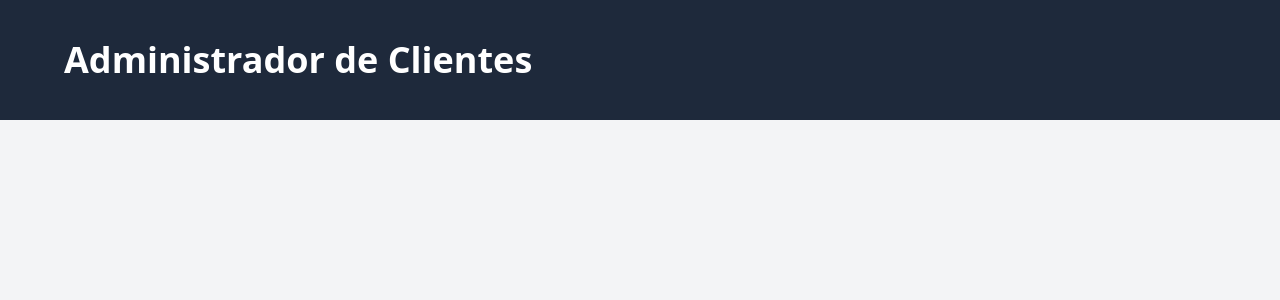
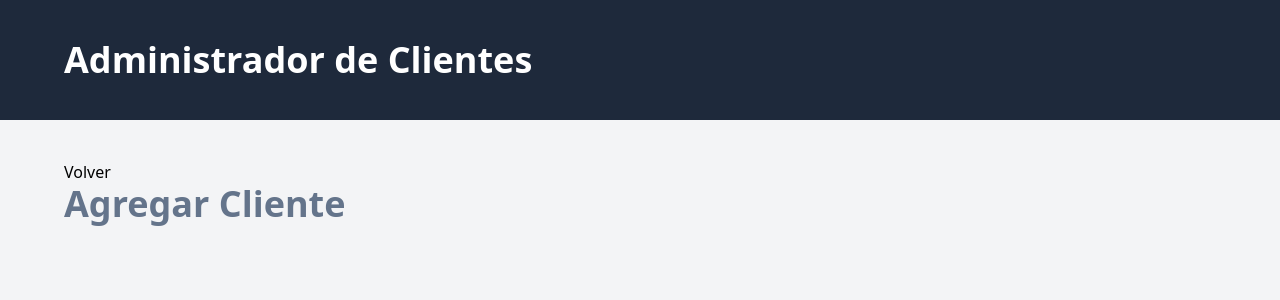
Before and after one commit to maurii9070/crm-vue, a Vue app: page /agregar-cliente in a window 1280 px wide. Shown: the top 300 px of the page. Built offline with nearby package versions, Linux system fonts and the light colour scheme.

Commit message:
Creacion de vista y ruta para nuevo cliente

```diff
--- a/src/router/index.js
+++ b/src/router/index.js
@@ -6,8 +6,13 @@
 	routes: [
 		{
 			path: '/',
-			name: 'home',
+			name: 'inicio',
 			component: ClientesView,
+		},
+		{
+			path: '/agregar-cliente',
+			name: 'agregar-cliente',
+			component: () => import('../views/NuevoClienteView.vue'),
 		},
 	],
 });
--- a/src/views/ClientesView.vue
+++ b/src/views/ClientesView.vue
@@ -1,7 +1,13 @@
-<script setup></script>
+<script setup>
+	import { RouterLink } from 'vue-router';
+</script>
 
 <template>
 	<div>
+		<div class="">
+			<RouterLink :to="{ name: 'agregar-cliente' }">Agregar Cliente</RouterLink>
+		</div>
+
 		<h1 class="text-4xl font-extrabold text-slate-500">Clientes</h1>
 	</div>
 </template>
--- /dev/null
+++ b/src/views/NuevoClienteView.vue
@@ -0,0 +1,13 @@
+<script setup>
+	import { RouterLink } from 'vue-router';
+</script>
+
+<template>
+	<div>
+		<div class="">
+			<RouterLink :to="{ name: 'inicio' }">Volver</RouterLink>
+		</div>
+
+		<h1 class="text-4xl font-extrabold text-slate-500">Agregar Cliente</h1>
+	</div>
+</template>
```
